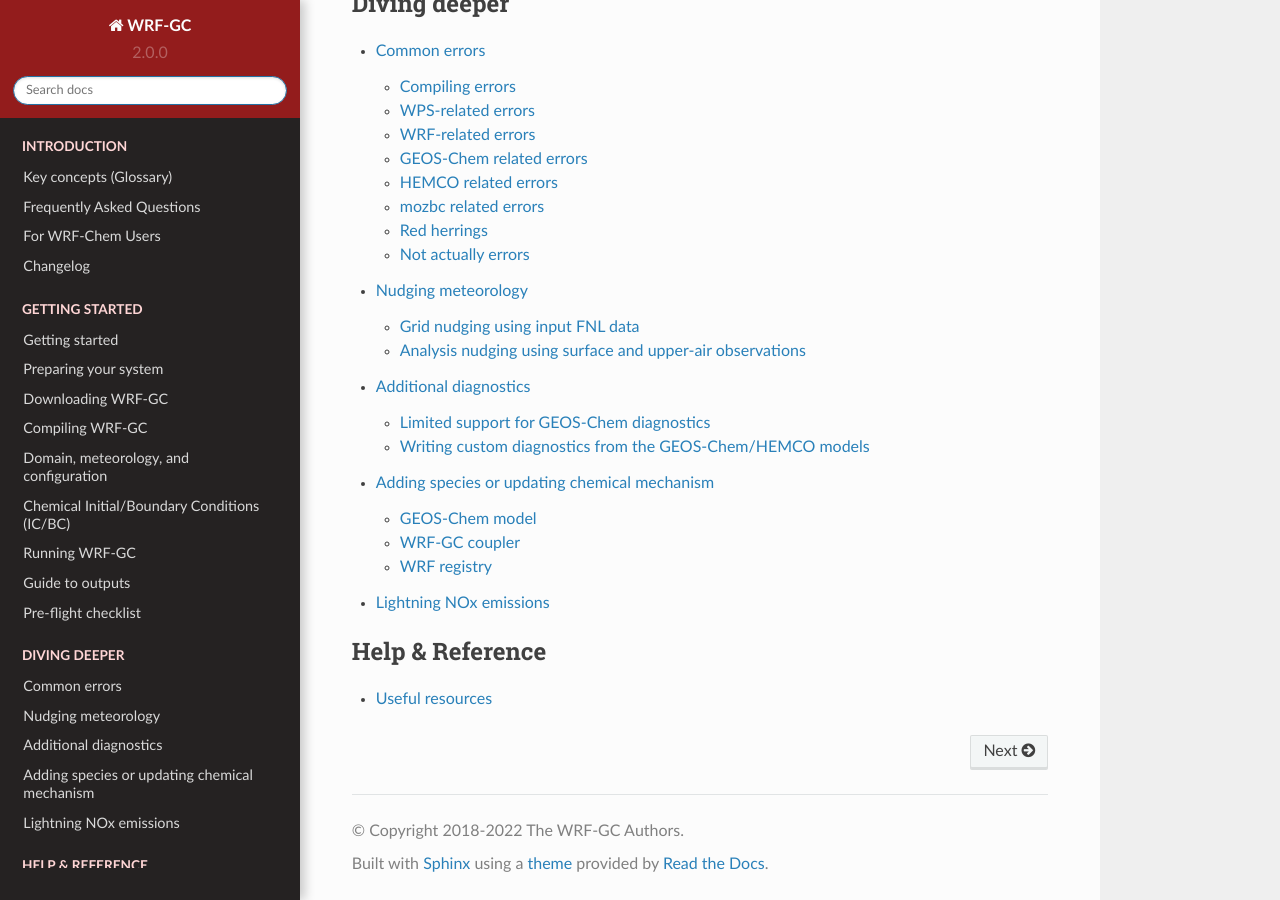
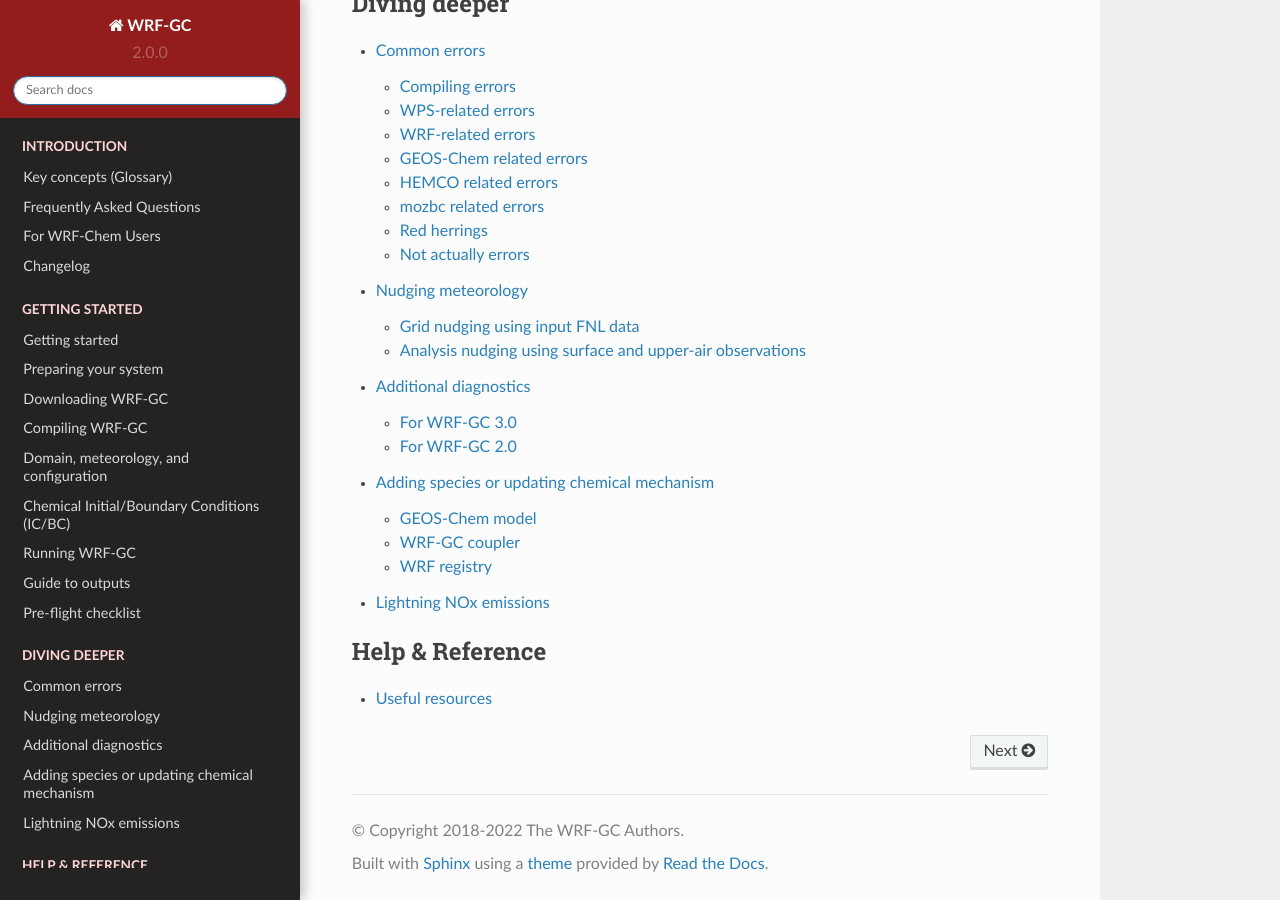
Before and after one commit to WRF-GC/documentation, a Sphinx documentation site: the page built from docs/source/index.rst, in a window 1280 px wide and 900 px high, scrolled down 2425 px. Built offline with Sphinx 7.4.7 and the Read the Docs theme 2.0.0, drawn with Linux system fonts in a browser that asks for light colours; some of the changed lines change nothing that is shown.

Commit message:
Update extra-diagnostics.rst WRF-GC 3.0

```diff
--- a/docs/source/extra-diagnostics.rst
+++ b/docs/source/extra-diagnostics.rst
@@ -1,13 +1,39 @@
 Additional diagnostics
 =======================
+For WRF-GC 3.0
+---------------------
+Since WRF-GC 3.0, we reimplement the GEOS-Chem diagnostics (specified in ``HISTORY.rc``) and HEMCO diagnostices (specieied in ``HEMCO_Diagn.rc`` and ``HEMCO_Config.rc``).
+To enable WRF-GC 3.0 diagnostics, you need to install and define ``PNETCDF`` in your environmental configuration file **before** you compile WRF-GC.
 
-By default, WRF-GC outputs **all instantaneous species mixing ratios (ppmv)** at the output frequency (``history_interval`` in ``namelist.input``). However, other diagnostics provided by GEOS-Chem may be useful for your research. We document some methods to write GEOS-Chem diagnostics in WRF-GC.
+For HISTORY.rc we currently support attributes:
+
+- template
+- frequency
+- duration
+- mode
+
+Not supported:
+
+- LON_RANGE
+- LAT_RANGE
+- levels
+
+For more information about ``History diagnostics``, please refer to `GEOS-Chem document<https://wiki.seas.harvard.edu/geos-chem/index.php/Overview_of_History_diagnostics>`_.
+
+.. note::
+	``SpeciesConc`` collection in GEOS-Chem is still output through ``wrfout``, it is not available in ``HISTORY.rc``. Turning on this collection in ``HISTORY.rc`` may cause errors.
+
+For HEMCO diagnostics, we current only support ``instantaneous`` mode, for more information, please refer to `HEMCO diagnostics<https://hemco.readthedocs.io/en/stable/hco-ref-guide/diagnostics.html>`_.
+
+For WRF-GC 2.0
+----------------
+By default, WRF-GC 2.0 outputs **all instantaneous species mixing ratios (ppmv)** at the output frequency (``history_interval`` in ``namelist.input``). However, other diagnostics provided by GEOS-Chem may be useful for your research. We document some methods to write GEOS-Chem diagnostics in WRF-GC.
 
 .. note::
 	Because WRF-GC uses WRF as output, GEOS-Chem diagnostics (specified in ``HISTORY.rc``) are unavailable in WRF-GC. But they can be written using some light code editing.
 
 Limited support for GEOS-Chem diagnostics
-------------------------------------------
+^^^^^^^^^^^^^^^^^^^^^^^^^^^^^^^^^^^^^^^^^^^^^^^^
 
 The following GEOS-Chem diagnostics (from `the GEOS-Chem netCDF/History diagnostics list <http://wiki.seas.harvard.edu/geos-chem/index.php/Collections_for_History_diagnostics>`_) are supported in a limited way:
 
@@ -60,6 +86,6 @@
 
 
 Writing custom diagnostics from the GEOS-Chem/HEMCO models
------------------------------------------------------------
+^^^^^^^^^^^^^^^^^^^^^^^^^^^^^^^^^^^^^^^^^^^^^^^^^^^^^^^^^^^^^
 
 Please refer to `Haipeng's website on outputting extra diagnostics <https://jimmielin.me/2020/wrfgc-extra-diags/>`_ for now. We will migrate this page later.
```
